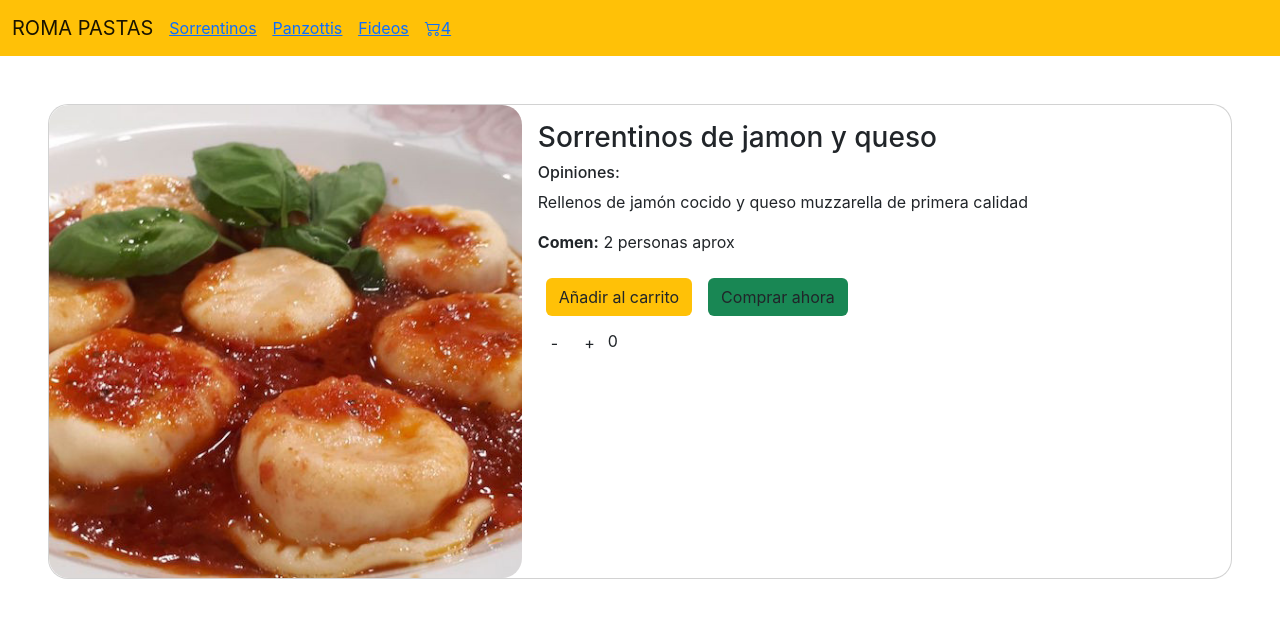
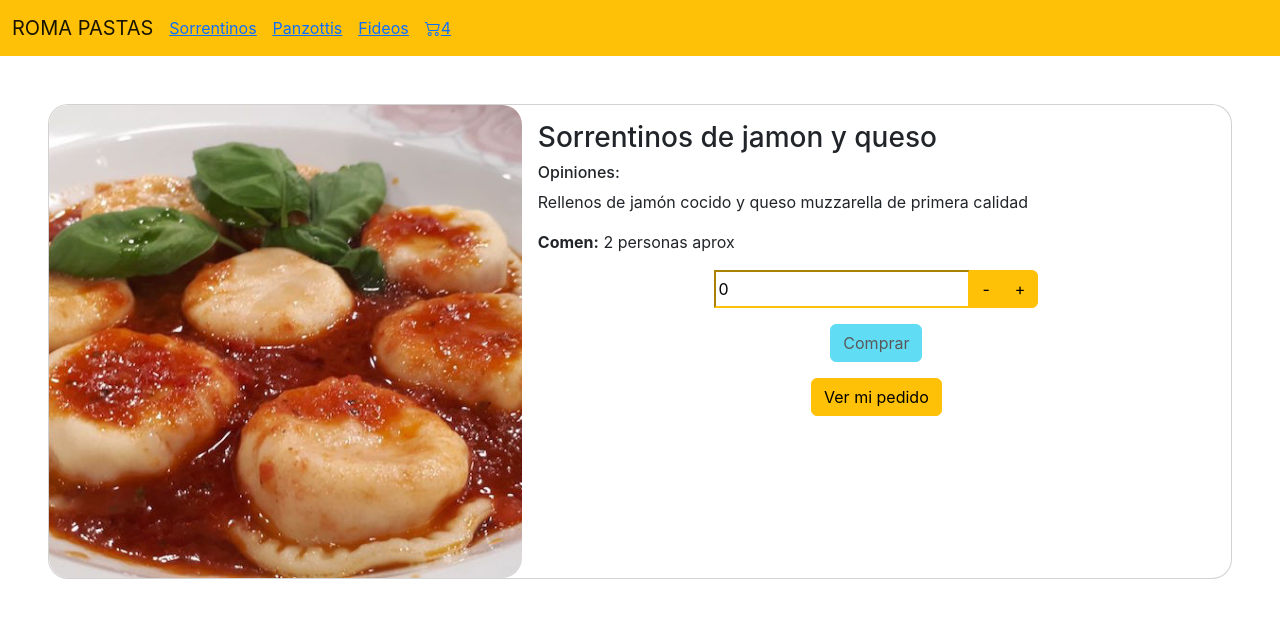
Before and after one commit to sebabrennan/romapastasReact-Brennan, a React (Create React App) app: page /item/1 in a window 1280 px wide. Shown: the top 618 px of the page. Built offline with nearby package versions, Linux system fonts and the light colour scheme.

Commit message:
sincronizar counter

```diff
--- a/src/App.js
+++ b/src/App.js
@@ -2,7 +2,7 @@ import NavBar from './components/NavBar';
 import ItemListContainer from './components/ItemListContainer';
 import ItemCount from './components/ItemCount';
 import ItemDetailContainer from './components/ItemDetailContainer';
-import { BrowserRouter, Routes, Route } from "react-router-dom"
+import { BrowserRouter, Routes, Route } from "react-router-dom";
 
 function App() {
   return (
@@ -14,6 +14,7 @@ function App() {
           <Route path="/category/:name" element={<ItemListContainer />} />
           <Route path="/item/:id" element={<ItemDetailContainer />} />
           <Route path="*" element={<div style={{ backgroundColor: "red" }}> ERROR 404 NOT FOUND</div>}/>
+          <Route path="/cart" element={<div>Cart page</div>} />
         </Routes>
       </BrowserRouter>
     </>
--- a/src/components/ItemCount.jsx
+++ b/src/components/ItemCount.jsx
@@ -1,4 +1,4 @@
-import React, { useState } from 'react';
+/* import React, { useState } from 'react';
 
 const ItemCount = ({initial, stock}) => {
 
@@ -29,4 +29,63 @@ const ItemCount = ({initial, stock}) => {
     );
 }
 
+export default ItemCount; */
+
+import { useState } from "react";
+// Ponemos valores default a las props, ya que no funcionaría si nos olvidamos de enviarlas.
+const ItemCount = ({ stock = 2, initial = 0, onAdd }) => {
+  const [count, setCount] = useState(initial);
+  const updateCount = (op) => {
+    if (op === "-" && count > 0) {
+      setCount(count - 1);
+    }
+    if (op === "+" && count < stock) {
+      setCount(count + 1);
+    }
+  };
+  const updateCountInput = (e) => {
+    const { value } = e.target;
+    if (value <= stock) {
+      setCount(isNaN(value) ? 0 : parseInt(value));
+    }
+  };
+  return (
+    <>
+      <div className="input-group input-spinner mb-3 d-flex justify-content-center">
+        <input
+          onChange={(e) => updateCountInput(e)}
+          className="border-warning"
+          placeholder=""
+          value={count}
+          type="number"
+        />
+        <button
+          onClick={() => updateCount("-")}
+          className="btn btn-icon btn-warning"
+          type="button"
+        >
+          -
+        </button>
+        <button
+          onClick={() => updateCount("+")}
+          className="btn btn-icon btn-warning"
+          type="button"
+        >
+          +
+        </button>
+      </div>
+      <div className="d-flex justify-content-center">
+        <button
+          onClick={() => onAdd(count)}
+          type="button"
+          className="btn btn-info"
+          disabled={count === "" || count === 0}
+        >
+          Comprar
+        </button>
+      </div>
+    </>
+  );
+};
+
 export default ItemCount;
--- a/src/components/ItemDetail.jsx
+++ b/src/components/ItemDetail.jsx
@@ -1,11 +1,14 @@
 import ItemCount from './ItemCount';
+import { useState } from 'react';
+import { useNavigate, Link } from 'react-router-dom';
 
 
 const ItemDetail = ({itemDetail}) => {
 
-    const {product, img, description, rinde, stock} = itemDetail
+    const [amount, setAmount] = useState(0);
+    const {product, img, description, rinde, stock} = itemDetail;
     const onAdd = (amount) => {
-      console.log(amount);
+      setAmount(amount);
     };
 
     return (
@@ -20,11 +23,14 @@ const ItemDetail = ({itemDetail}) => {
           <p>{description}</p>
           {/* <p className="card-text">{`${itemDetail.stock} units available!`}</p> */}
           <p><strong>Comen:</strong> {rinde}</p>
-          <div className="">
-            <button className="btn bg-warning m-2">Añadir al carrito</button>
-            <button className="btn bg-success m-2">Comprar ahora</button>
-          </div>
-          <ItemCount stock={stock} initial={0} onAdd={onAdd} />
+
+            {amount == 0 ? (
+            <ItemCount stock={stock} initial={0} onAdd={onAdd} />) : (<h1>{amount} agregados al carrito</h1>)}
+            <div className="d-flex justify-content-center my-3">
+              <Link to="/cart/">
+                <button className="btn btn-warning">Ver mi pedido</button>
+              </Link>
+            </div>
         </div>
       </div>
 
--- a/src/components/ItemDetailContainer.jsx
+++ b/src/components/ItemDetailContainer.jsx
@@ -7,7 +7,6 @@ import ItemDetail from "./ItemDetail";
 const ItemDetailContainer = () => {
 
     const { id } = useParams();
-    console.log(id)
     const [itemDetail, setItemDetails] = useState({})
 
     const getItem = new Promise ((resolve) => {
```
